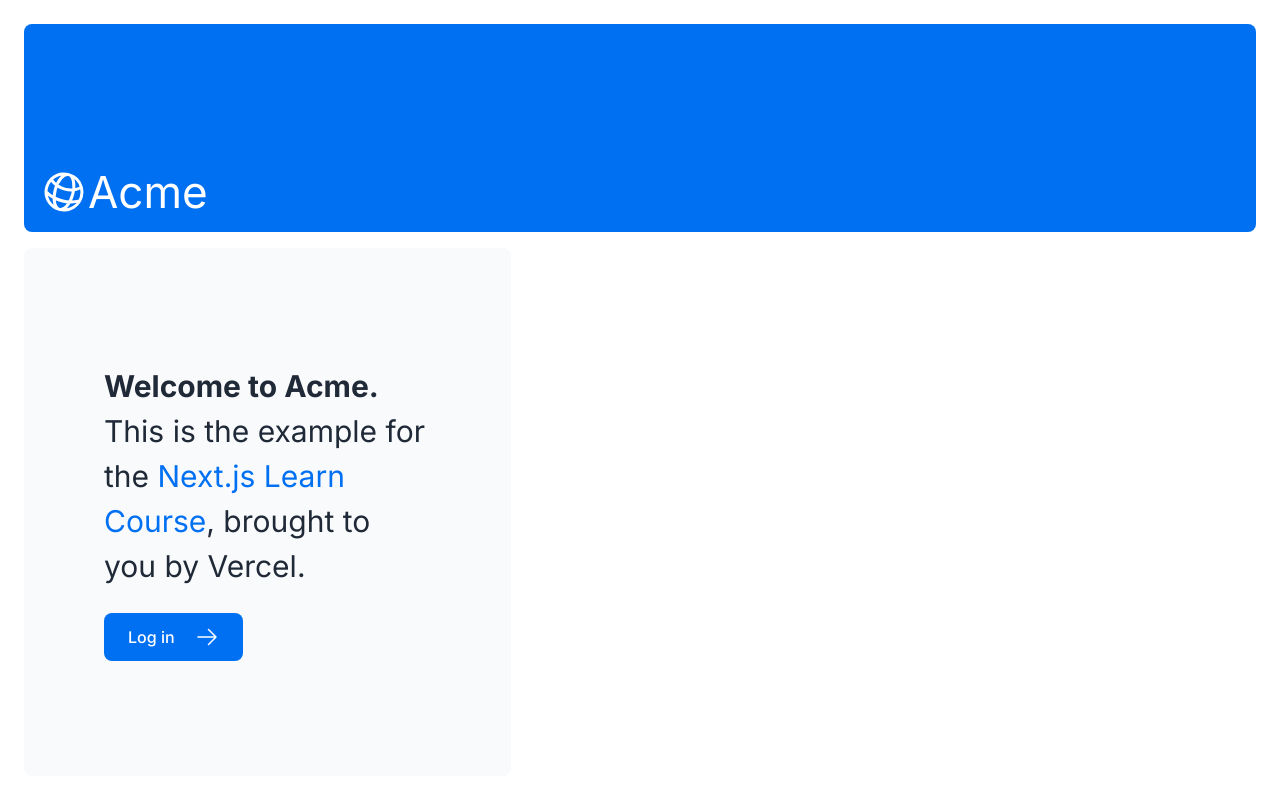
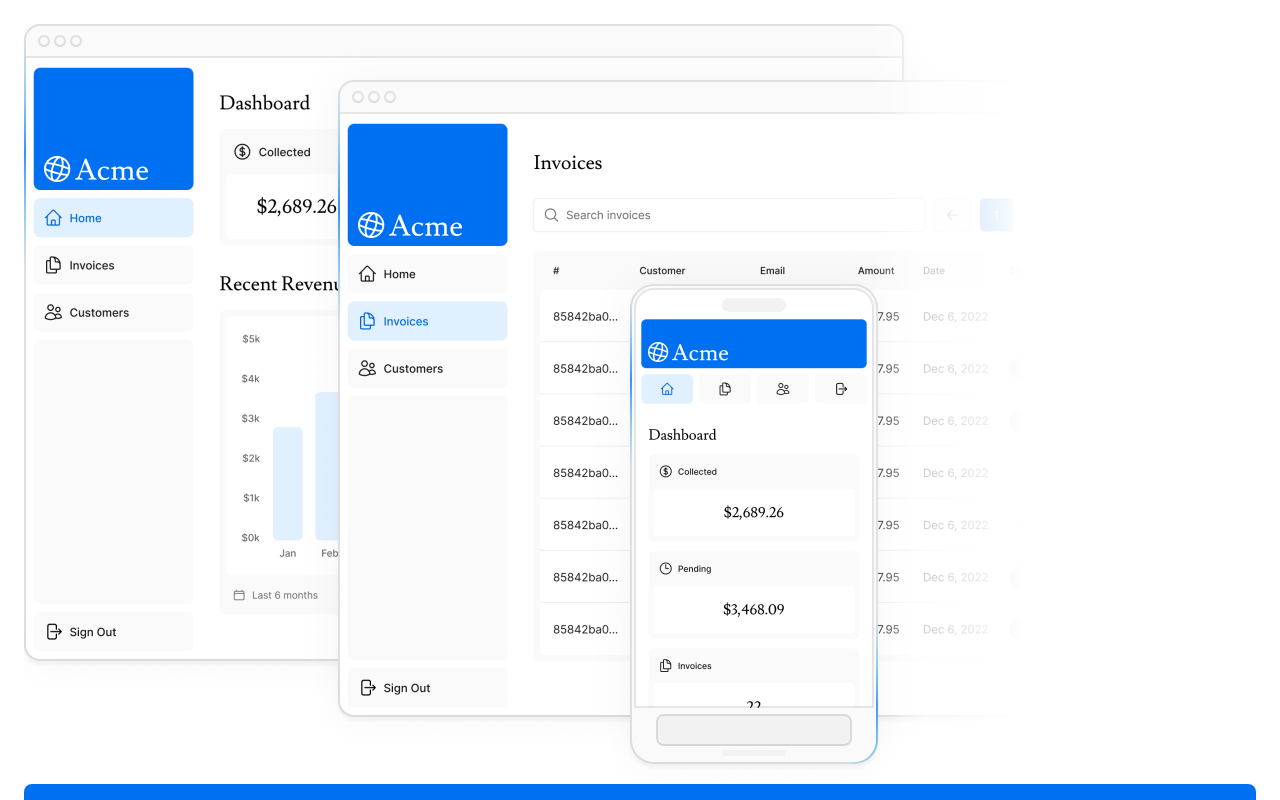
Before and after one commit to 160405103/nextjs-dashboard, a Next.js app: page / in a window 1280 px wide. Shown: the top 800 px of the page. Built offline with nearby package versions, Linux system fonts and the light colour scheme.

Commit message:
使用next/image

```diff
--- a/app/page.tsx
+++ b/app/page.tsx
@@ -2,6 +2,7 @@
 import { ArrowRightIcon } from '@heroicons/react/24/outline';
 import Link from 'next/link';
 import { lusitana } from '@/app/ui/fonts';
+import Image from 'next/image';
 
 export default function Page() {
   return (
@@ -9,6 +10,13 @@
       {/* <div
         className="h-0 w-0 border-b-[30px] border-l-[20px] border-r-[20px] border-b-black border-l-transparent border-r-transparent"
       />  */}
+      <Image
+        src="/hero-desktop.png"
+        width={1000}
+        height={760}
+        className="hidden md:block"
+        alt="Screenshots of the dashboard project showing desktop version"
+      />
       <div className="flex h-20 shrink-0 items-end rounded-lg bg-blue-500 p-4 md:h-52">
         <AcmeLogo />
       </div>
```
